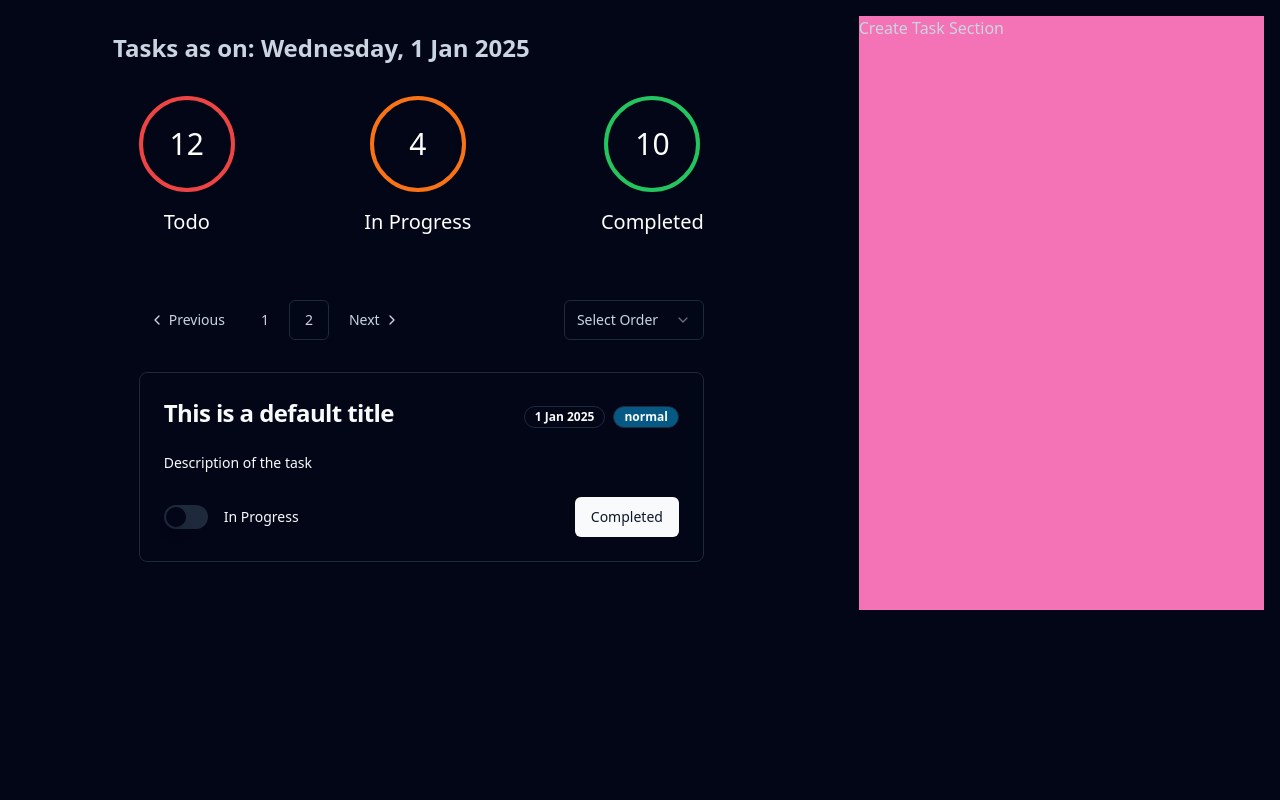
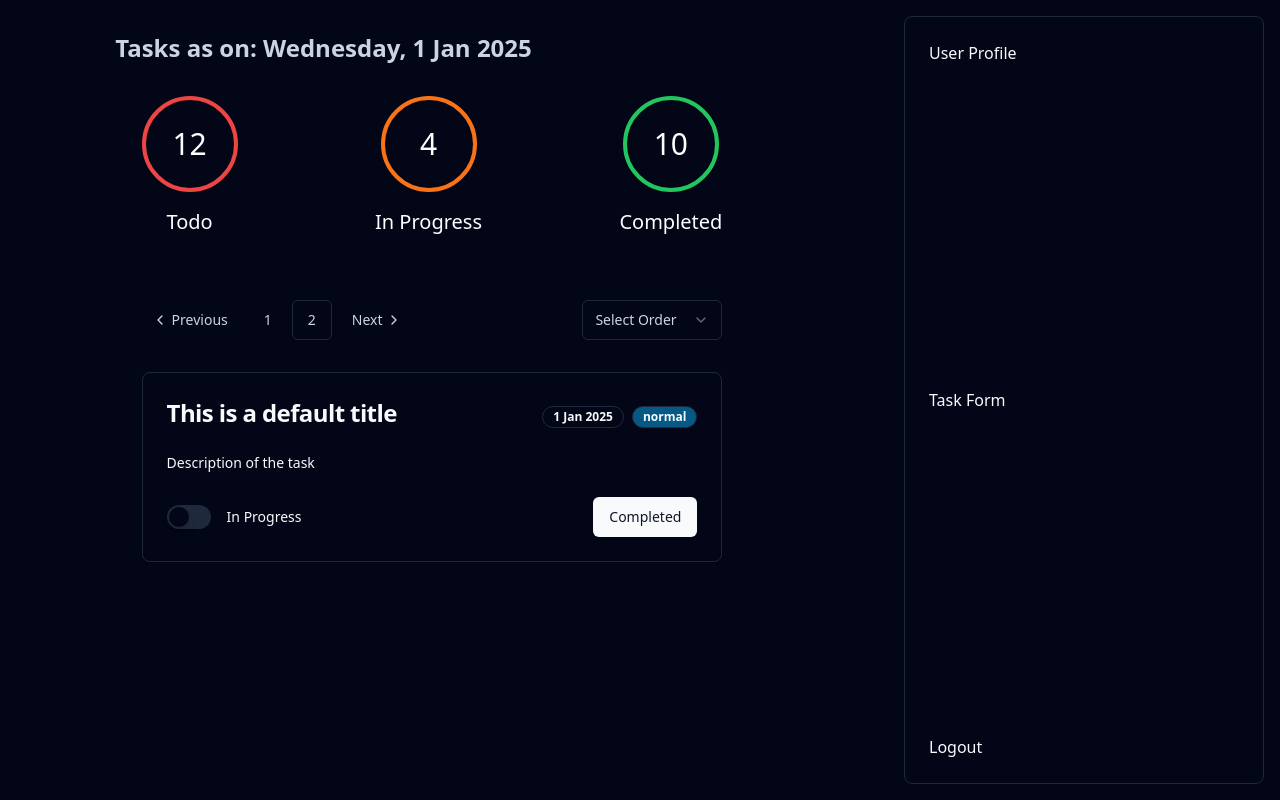
Before and after one commit to manikbajaj/fullstack-react, a React (Vite) app: page /tasks in a window 1280 px wide. Built offline with nearby package versions, Linux system fonts and the light colour scheme.

Commit message:
Final code for FSDB794

```diff
--- /dev/null
+++ b/src/components/createTaskForm/createTaskForm.jsx
@@ -0,0 +1,3 @@
+export function CreateTaskForm() {
+  return <div>Task Form</div>;
+}
--- /dev/null
+++ b/src/components/logout/logout.jsx
@@ -0,0 +1,3 @@
+export function Logout() {
+  return <div>Logout</div>;
+}
--- a/src/components/task/task.jsx
+++ b/src/components/task/task.jsx
@@ -32,7 +32,7 @@ export function Task(props) {
   });
 
   return (
-    <Card className="w-full mb-8 border-green-300">
+    <Card className="w-full mb-8">
       <CardHeader className="flex flex-row justify-between">
         <CardTitle className="basis-2/3 leading-8">{title}</CardTitle>
         <div>
--- /dev/null
+++ b/src/components/taskSidebar/style.module.css
@@ -0,0 +1,4 @@
+.sidebarHeight {
+  height: calc(100vh - 2rem);
+  min-width: 360px;
+}
--- /dev/null
+++ b/src/components/taskSidebar/taskSidebar.jsx
@@ -0,0 +1,17 @@
+import { Card } from "@/components/ui/card";
+import { CreateTaskForm } from "../createTaskForm/createTaskForm.jsx";
+import { Logout } from "../logout/logout.jsx";
+import { UserProfile } from "../userProfile/userProfile.jsx";
+import styles from "./style.module.css";
+
+export function TaskSidebar() {
+  return (
+    <section className={`fixed right-4 top-4 ${styles.sidebarHeight}`}>
+      <Card className="flex flex-col w-full h-full p-6 justify-between">
+        <UserProfile />
+        <CreateTaskForm />
+        <Logout />
+      </Card>
+    </section>
+  );
+}
--- /dev/null
+++ b/src/components/userProfile/userProfile.jsx
@@ -0,0 +1,3 @@
+export function UserProfile() {
+  return <div>User Profile</div>;
+}
--- a/src/pages/tasks/tasks.jsx
+++ b/src/pages/tasks/tasks.jsx
@@ -1,5 +1,6 @@
 import { FilterBar } from "@/components/filteBar/filterBar.jsx";
 import { Task } from "@/components/task/task.jsx";
+import { TaskSidebar } from "@/components/taskSidebar/taskSidebar.jsx";
 import { TasksCounter } from "@/components/tasksCounter/tasksCounter.jsx";
 
 export default function Tasks() {
@@ -22,9 +23,7 @@ export default function Tasks() {
           </div>
         </div>
       </section>
-      <section className="flex basis-1/3 bg-pink-400">
-        Create Task Section
-      </section>
+      <TaskSidebar />
     </section>
   );
 }
```
